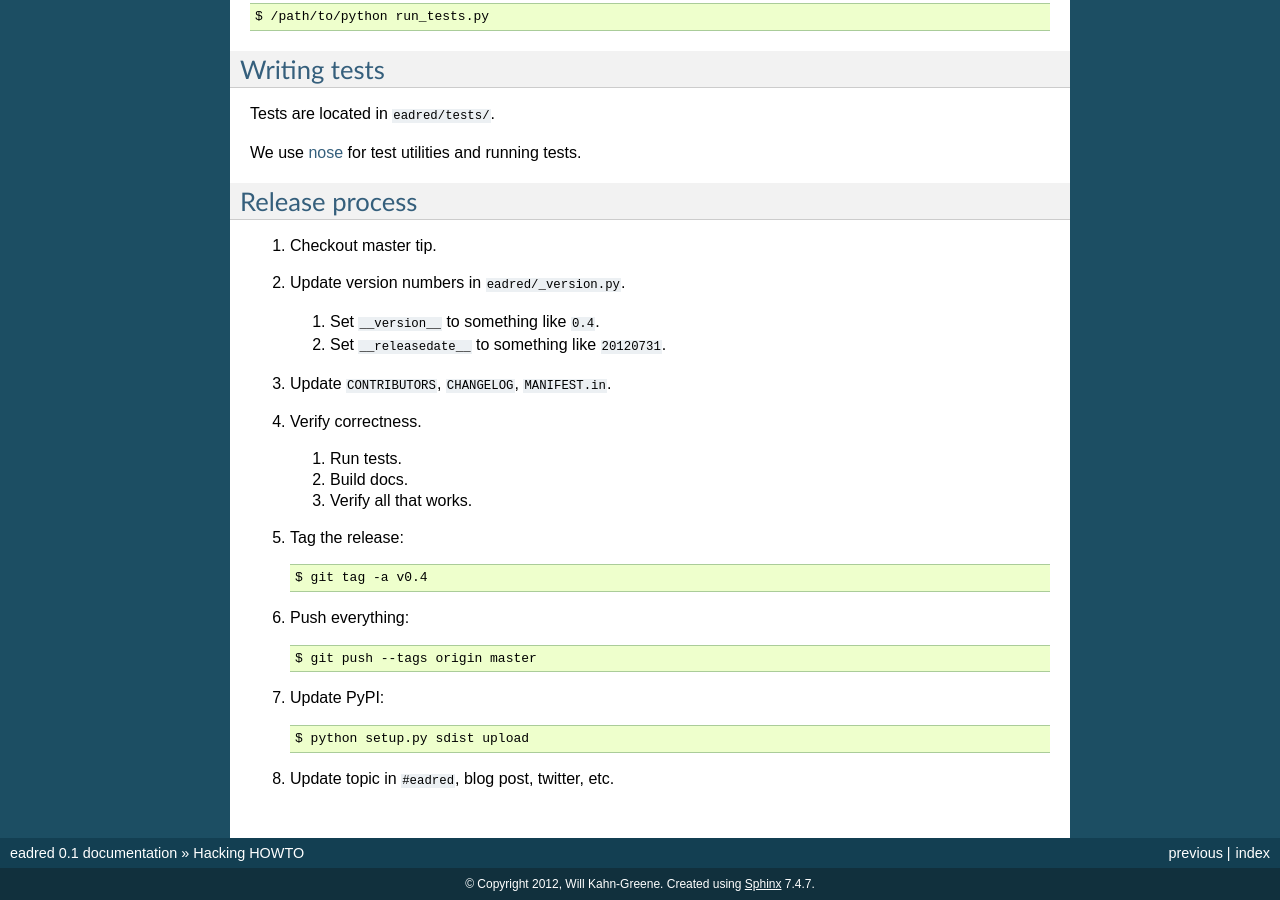
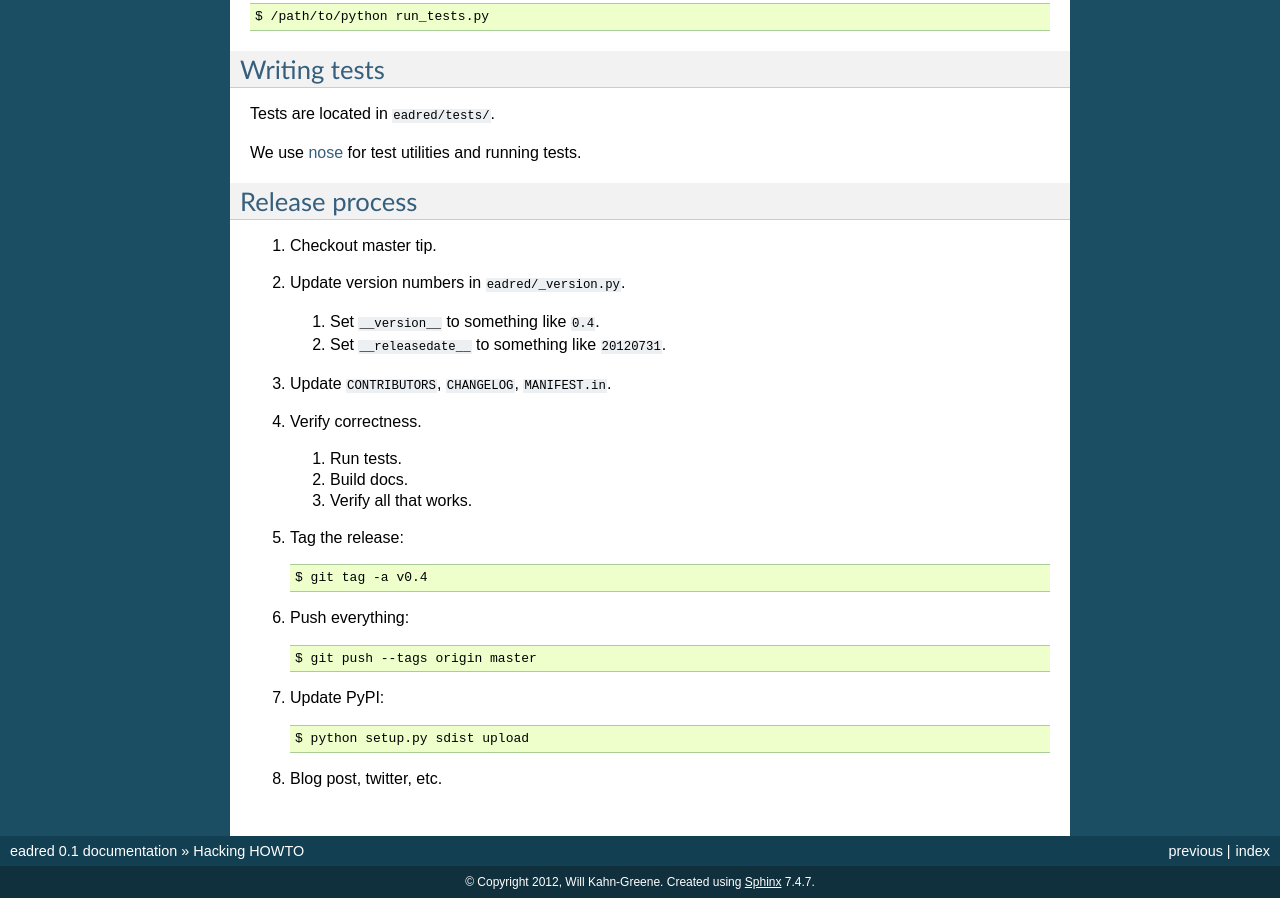
Before and after one commit to willkg/django-eadred, a Sphinx documentation site: the page built from docs/hacking_howto.rst, in a window 1280 px wide and 900 px high, scrolled down 2480 px. Built offline with Sphinx 7.4.7, drawn with Linux system fonts in a browser that asks for light colours.

Commit message:
Remove #eadred mention in docs
There is no more irc channel, so we shouldn't mention it in the docs.

```diff
--- a/docs/hacking_howto.rst
+++ b/docs/hacking_howto.rst
@@ -188,4 +188,4 @@ Release process
 
        $ python setup.py sdist upload
 
-8. Update topic in ``#eadred``, blog post, twitter, etc.
+8. Blog post, twitter, etc.
```
